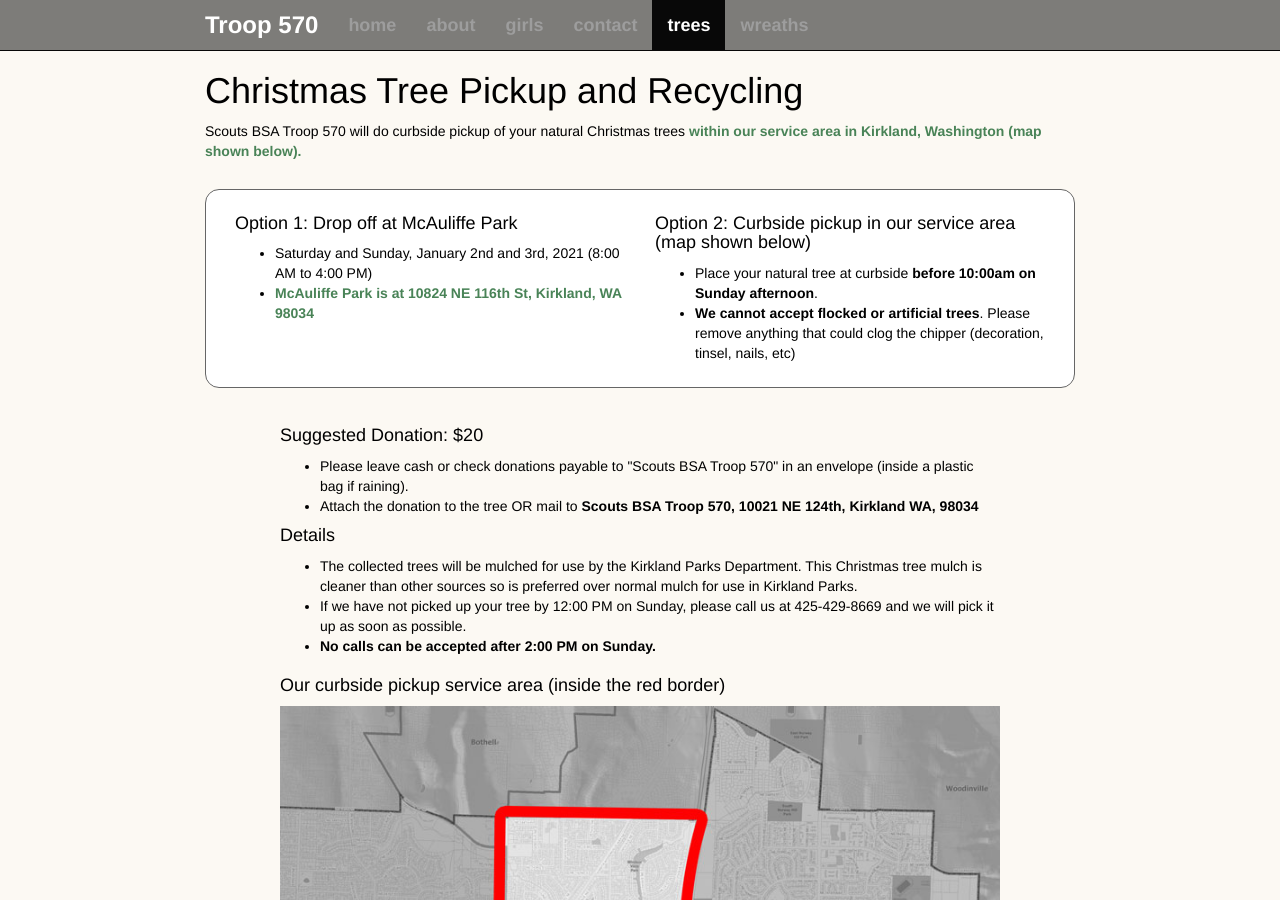
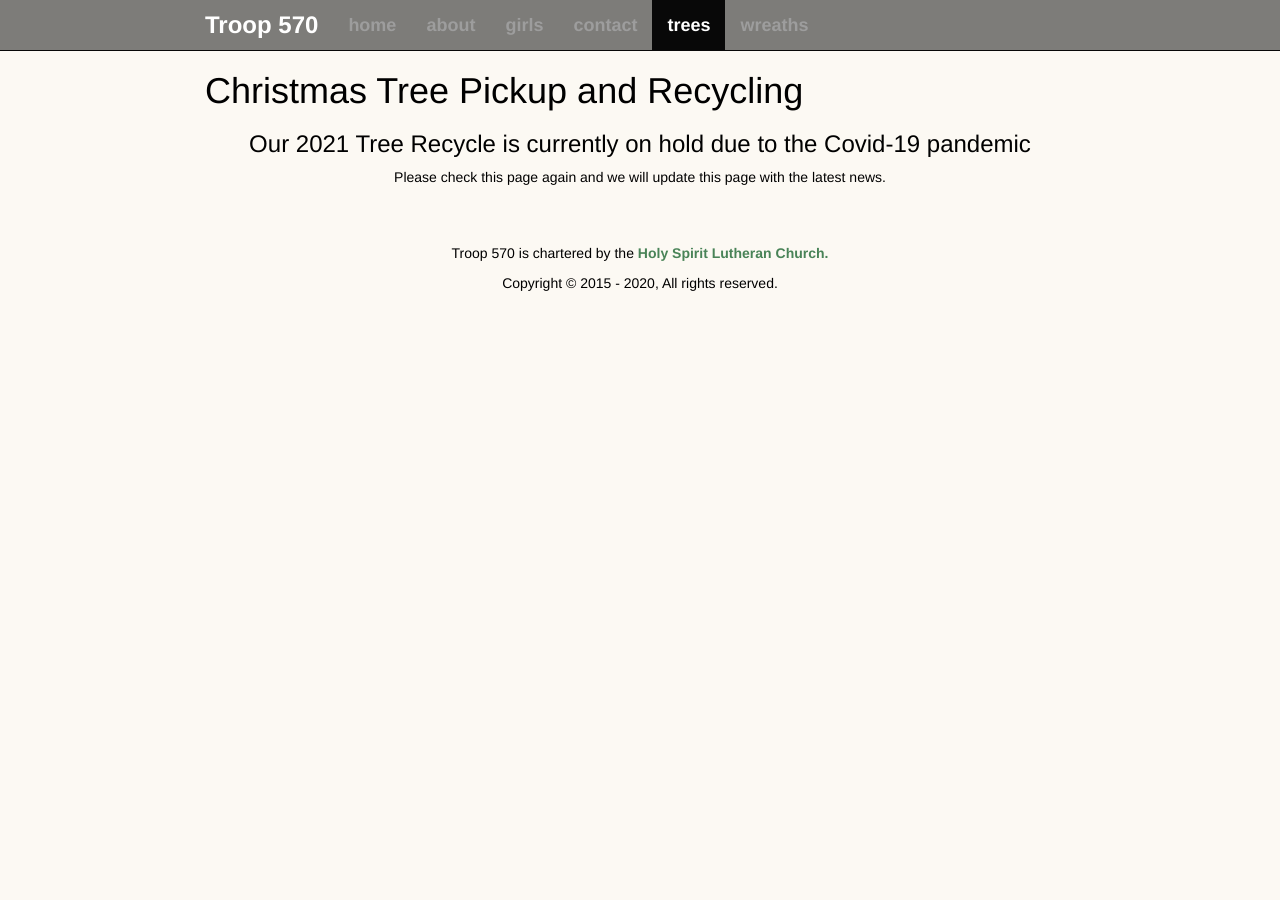
Before and after one commit to troop570/troop570.github.io, a Jekyll site: the page built from trees/index.html, in a window 1280 px wide and 900 px high. Built offline with Jekyll 4.4.1, drawn with Linux system fonts in a browser that asks for light colours; nearby versions of some CDN libraries; some of the changed text lies outside the part shown.

Commit message:
Tree Recycle on hold

```diff
--- a/index.html
+++ b/index.html
@@ -117,10 +117,11 @@ slides:
       </div>
       <div class="col-sm-6">
       <h3 class="text-center">Christmas Trees</h3>
+      {% comment %}
       <p>Our 2021 Christmas Tree Pickup and Recycling Event will be on January 2nd and 3rd, Saturday and Sunday from 8:00am to 4:00pm. Please put your trees on your curbside before 1pm on Sunday</p>
-      {% comment %}
       <p>Our 2019 Christmas Tree Pickup and Recycling Service Project is over. We hope to see you next January. </p>
       {% endcomment %}
+      <p>Our  Christmas Tree Recycling Event is on hold due to the Covid-19 pandemic. Please check this page again to see if conditions change.</p>
       <p class="text-center"><a class="btn btn-primary" href="/trees/">Learn More &raquo;</a></p>
     </div>
 
--- a/trees/index.html
+++ b/trees/index.html
@@ -35,6 +35,14 @@ slides:
   </div>
   {% endcomment %}
 
+  <h3 class="text-center">
+    Our 2021 Tree Recycle is currently on hold due to the Covid-19 pandemic
+  </h3>
+  <p class="text-center">
+    Please check this page again and we will update this page with the latest news.
+  </p>
+
+  {% comment %}
   <p>Scouts BSA Troop 570 will do curbside pickup of your natural Christmas trees <a href="#map"><b>within our service area in Kirkland, Washington (map shown below).</b></a></p>
   <div class="row option-box">
     <div class="col-sm-6">
@@ -117,3 +125,4 @@ slides:
       <span class="sr-only">Next</span>
     </a>
   </div>
+  {% endcomment %}
```
